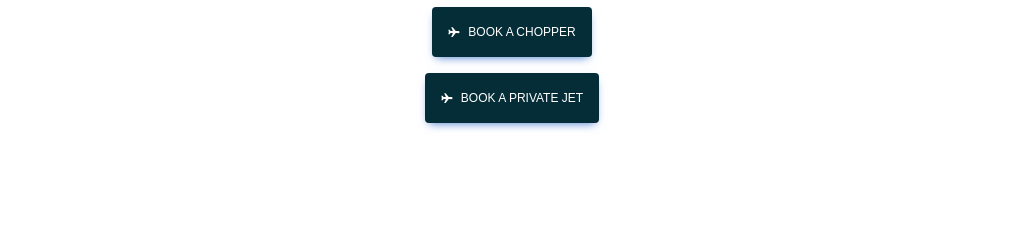
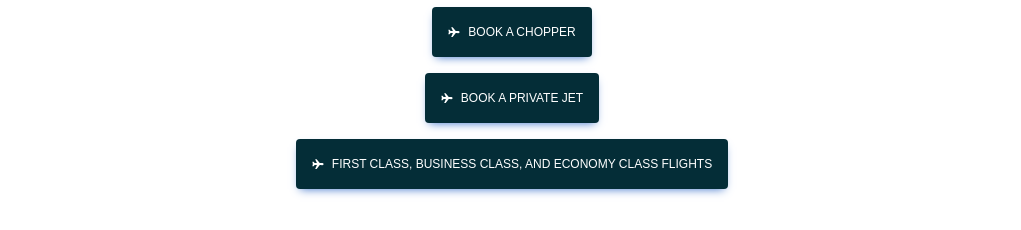
Before and after one commit to kobiowuquadri/KJMAirline, a React (Create React App) app in the folder client/: page / in a window 1280 px wide. Shown: the part 1360-1590 px from the top of the page, without its empty margins (128-1149 px from the left). Built offline with nearby package versions, Linux system fonts and the light colour scheme.

Commit message:
update home page

```diff
--- a/client/src/Pages/Home/Home.jsx
+++ b/client/src/Pages/Home/Home.jsx
@@ -252,6 +252,15 @@ function Home () {
                     Book a Private Jet
                   </Link>
                 </p>
+                <p  className='d-flex align-items-center gap-2 btn btn-primary p-3' style={{background: '#042d37'}}>
+                <IoAirplaneSharp id='tripbookicon' />
+                  <Link
+                    to={'/login'}
+                    className='text-white'
+                  >
+                     First Class, Business Class, and Economy Class flights
+                  </Link>
+                </p>
             </div>
 
 
```
